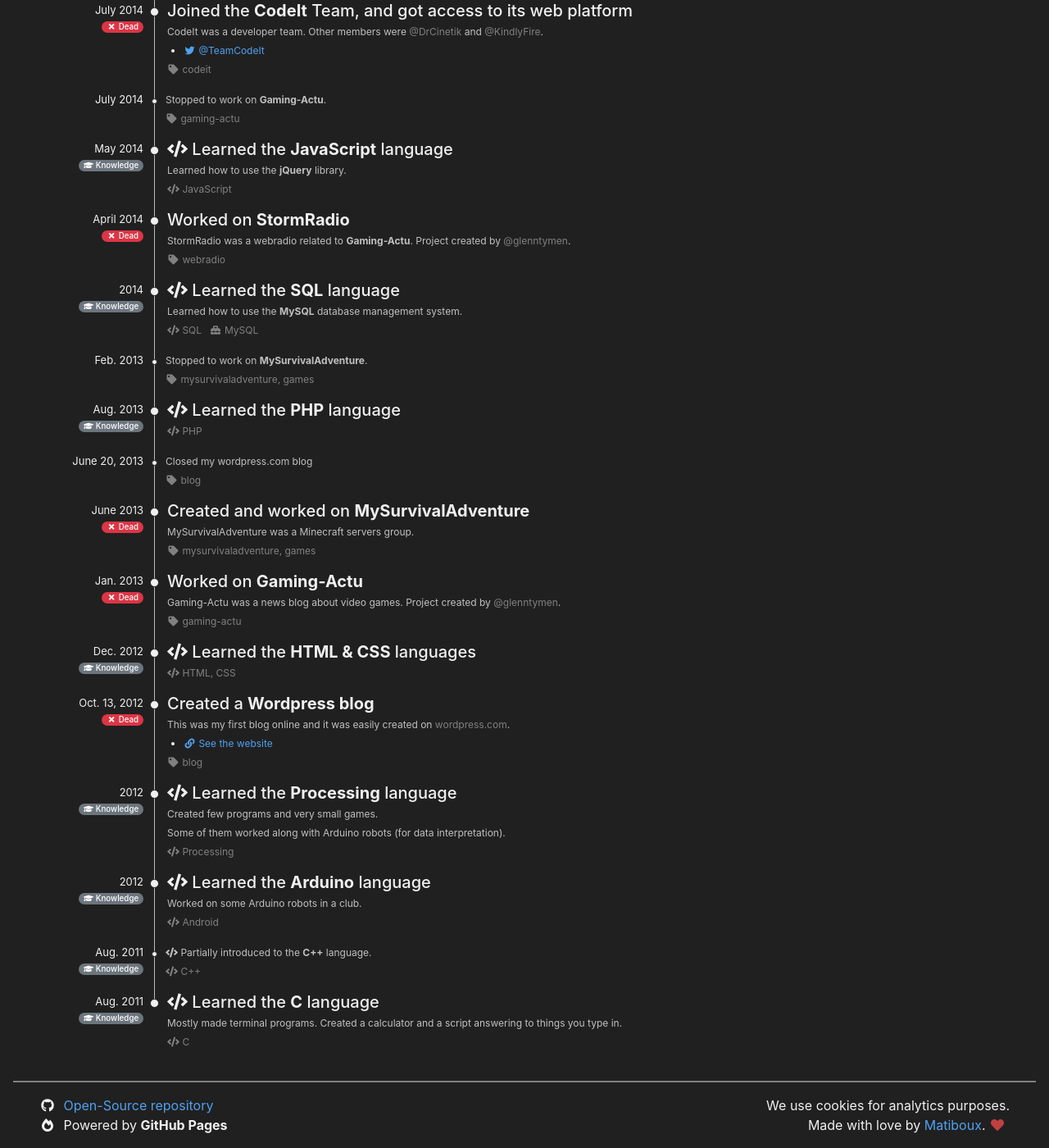
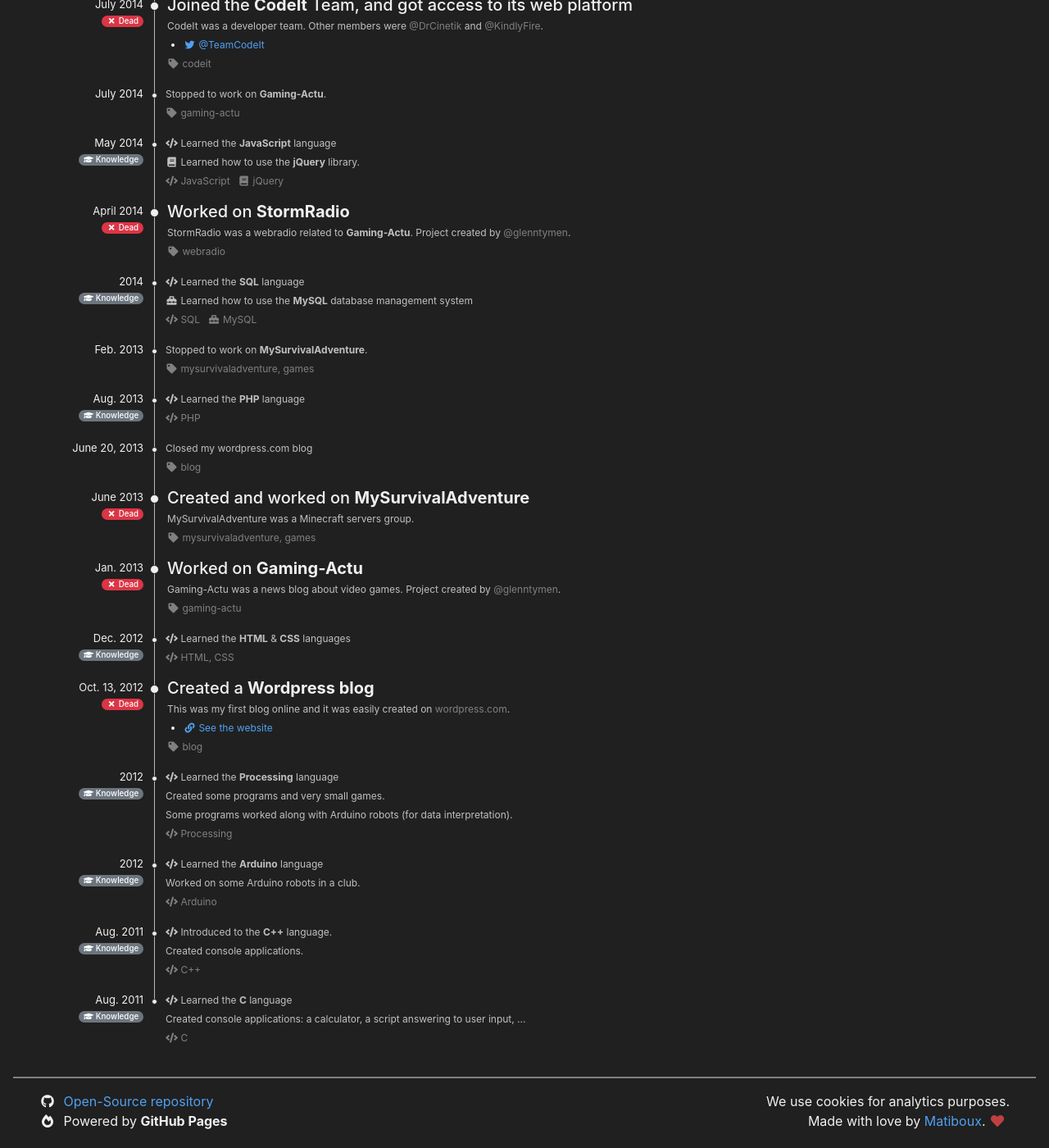
Before and after one commit to matiboux/matiboux.me, a Jekyll site: the page built from timeline.html, in a window 1280 px wide and 1400 px high, scrolled down 11350 px. Shown: the whole window at 82% size. Built offline with Jekyll 4.4.1, drawn with Linux system fonts in a browser that asks for light colours; nearby versions of some CDN libraries; some of the changed text lies outside the part shown.

Commit message:
Change all knowledge items in to the timeline to small items

```diff
--- a/_data/timeline.yml
+++ b/_data/timeline.yml
@@ -38,7 +38,7 @@
 
 - description:
   - <i class="fas fa-code fa-fw"></i> Continued to learn the <b>Java</b> language
-  - Used at EPITA for practicals and school projects.
+  - Studied at EPITA for practicals and school projects.
   date: April 6, 2020
   languages: [Java]
   category: knowledge
@@ -96,8 +96,9 @@
   category: school
   tags: [epita]
 
-- title: <i class="fas fa-code fa-fw"></i> Learned the <b>C++</b> language
-  description: Used at EPITA for practicals and school projects.
+- description:
+  - <i class="fas fa-code fa-fw"></i> Learned the <b>C++</b> language
+  - Studied at EPITA for practicals and school projects.
   date: Jan. 25, 2021
   languages: [C++]
   category: knowledge
@@ -111,11 +112,14 @@
   category: school
   tags: [epita]
 
-- description: <i class="fas fa-toolbox fa-fw"></i> Learned how to use the <b>PostgreSQL</b> database management system.
+- description:
+  - <i class="fas fa-toolbox fa-fw"></i> Learned how to use the <b>PostgreSQL</b> database management system
+  - Studied at EPITA for practicals.
   date: Jan. 5, 2021
   languages: [SQL]
   tools: [PostgreSQL]
   category: knowledge
+  tags: [epita]
 
 - title: Co-founded <b>2GETHER</b>, an association and Discord community
   description:
@@ -222,8 +226,9 @@
   date: March 30, 2019
   tags: [gaming, stats, csgo]
 
-- title: <i class="fas fa-toolbox fa-fw"></i> Learned to use <b>ElectronJS</b>
+- description: <i class="fas fa-toolbox fa-fw"></i> Learned to use <b>ElectronJS</b>
   date: March 19, 2019
+  languages: [JavaScript]
   tools: [ElectronJS]
   category: knowledge
 
@@ -245,12 +250,14 @@
   tools: [npm, GitHub Packages]
   category: knowledge
 
-- title: <i class="fas fa-toolbox fa-fw"></i> Learned to make native <b>Android apps</b>
-  description: Started to learn at Griffith College.
+- description:
+  - <i class="fas fa-toolbox fa-fw"></i> Learned to make native <b>Android apps</b>
+  - Started to learn at Griffith College.
   date: Feb. 10, 2020
   languages: [Java]
   tools: [Android Studio]
   category: knowledge
+  tags: [griffith]
 
 - description: Started developing <b>my first React Native app</b>.
   links:
@@ -279,21 +286,23 @@
   libraries: [Discord.js]
   tags: [project, first, discord, bot]
 
-- title: <i class="fas fa-book fa-fw"></i> Learned to use <b>Discord.js</b>
-  description: Used at Griffith College for practicals.
+- description:
+  - <i class="fas fa-book fa-fw"></i> Learned to use <b>Discord.js</b>
   date: Feb. 6, 2020
   languages: [JavaScript]
   tools: [Node.js]
   libraries: [Discord.js]
   category: knowledge
 
-- title: <i class="fas fa-code fa-fw"></i> Learned the <b>Java</b> language
-  description: Used at Griffith College for practicals.
+- description:
+  - <i class="fas fa-code fa-fw"></i> Learned the <b>Java</b> language
+  - Studied at Griffith College for practicals.
   date: Feb. 3, 2020
   languages: [Java]
   category: knowledge
+  tags: [griffith]
 
-- title: <i class="fas fa-toolbox fa-fw"></i> Learned to use <b>Docker</b>
+- description: <i class="fas fa-toolbox fa-fw"></i> Learned to use <b>Docker</b>
   date: Dec. 28, 2019
   tools: [Docker]
   category: knowledge
@@ -370,11 +379,13 @@
   date: Sept. 1, 2019
   tags: [project, showcase]
 
-- title: <i class="fas fa-code fa-fw"></i> Learned the <b>68000 Assembly</b> language
-  description: Started on my own, and studied later at school.
+- description:
+  - <i class="fas fa-code fa-fw"></i> Learned the <b>68000 Assembly</b> language
+  - Started on my own, and studied later at EPITA for practicals.
   date: July 28, 2019
   languages: [68000 Assembly]
   category: knowledge
+  tags: [epita]
 
 - description: Finished my internship at the <b>Grand Chancery of the Legion of Honor</b>.
   date: July 12, 2019
@@ -471,7 +482,7 @@
   date: May 25, 2019
   category: domain
 
-- description: <i class="fas fa-code fa-fw"></i> Introduced to the <b>Kotlin</b> language.
+- description: <i class="fas fa-code fa-fw"></i> Introduced to the <b>Kotlin</b> language
   date: May 22, 2019
   languages: [Kotlin]
   category: knowledge
@@ -524,11 +535,12 @@
   tags: [epita, mcq-parser]
 
 - description:
-  - <i class="fas fa-code fa-fw"></i> Started improving my knowledge of the <b>C</b> language.
-  - Used at EPITA for practicals and school projects.
+  - <i class="fas fa-code fa-fw"></i> Improved my knowledge of the <b>C</b> language
+  - Studied at EPITA for practicals and school projects.
   date: Feb. 7, 2019
   languages: [C]
   category: knowledge
+  tags: [epita]
 
 - title: Started working on <b>Blast</b>
   description: Blast is a video game made using Unity as part of a school assignment in a group project.
@@ -543,17 +555,21 @@
   tags: [epita, blast]
 
 
-- title: <i class="fas fa-code fa-fw"></i> Learned the <b>C#</b> language
-  description: Used at EPITA for practicals and school projects.
+- description:
+  - <i class="fas fa-code fa-fw"></i> Learned the <b>C#</b> language
+  - Studied at EPITA for practicals and school projects.
   date: Nov. 12, 2018
   languages: [C#]
   category: knowledge
+  tags: [epita]
 
-- title: <i class="fas fa-code fa-fw"></i> Learned the <b>Python</b> language
-  description: Used at EPITA for practicals.
+- description:
+  - <i class="fas fa-code fa-fw"></i> Learned the <b>Python</b> language
+  - Studied at EPITA for practicals and school projects.
   date: Nov. 2018
   languages: [Python]
   category: knowledge
+  tags: [epita]
 
 
 - title: Created the website for <b>matiboux.me</b>
@@ -579,11 +595,13 @@
   category: domain
 
 
-- title: <i class="fas fa-code fa-fw"></i> Learned the <b>OCaml</b> language
-  description: Used at EPITA for practicals.
+- description:
+  - <i class="fas fa-code fa-fw"></i> Learned the <b>OCaml</b> language
+  - Studied at EPITA for practicals.
   date: Sept. 10, 2018
   languages: [OCaml]
   category: knowledge
+  tags: [epita]
 
 - description:
   - "Passed the <b>TOEIC Mock Test</b>"
@@ -621,10 +639,12 @@
   date: July 6, 2018
   category: domain
 
-- title: <i class="fas fa-toolbox fa-fw"></i> Learned to use <b>Jekyll</b>
+- description:
+  - <i class="fas fa-toolbox fa-fw"></i> Learned to use <b>Jekyll</b>
+  - Used for deploying static websites with Github.
   date: July 6, 2018
   languages: [Liquid]
-  tools: [Jekyll]
+  tools: [Jekyll, Github]
   category: knowledge
 
 
@@ -1065,10 +1085,12 @@
   date: July 2014
   tags: [gaming-actu]
 
-- title: <i class="fas fa-code fa-fw"></i> Learned the <b>JavaScript</b> language
-  description: Learned how to use the <b>jQuery</b> library.
+- description:
+  - <i class="fas fa-code fa-fw"></i> Learned the <b>JavaScript</b> language
+  - <i class="fas fa-book fa-fw"></i> Learned how to use the <b>jQuery</b> library.
   date: May 2014
   languages: [JavaScript]
+  libraries: [jQuery]
   category: knowledge
 
 - title: Worked on <b>StormRadio</b>
@@ -1077,8 +1099,9 @@
   status: dead
   tags: [webradio]
 
-- title: <i class="fas fa-code fa-fw"></i> Learned the <b>SQL</b> language
-  description: Learned how to use the <b>MySQL</b> database management system.
+- description:
+  - <i class="fas fa-code fa-fw"></i> Learned the <b>SQL</b> language
+  - <i class="fas fa-toolbox fa-fw"></i> Learned how to use the <b>MySQL</b> database management system
   date: 2014
   languages: [SQL]
   tools: [MySQL]
@@ -1088,8 +1111,7 @@
   date: Feb. 2013
   tags: [mysurvivaladventure, games]
 
-- title: <i class="fas fa-code fa-fw"></i> Learned the <b>PHP</b> language
-  description:
+- description: <i class="fas fa-code fa-fw"></i> Learned the <b>PHP</b> language
   date: Aug. 2013
   languages: [PHP]
   category: knowledge
@@ -1110,7 +1132,7 @@
   status: dead
   tags: [gaming-actu]
 
-- title: <i class="fas fa-code fa-fw"></i> Learned the <b>HTML & CSS</b> languages
+- description: <i class="fas fa-code fa-fw"></i> Learned the <b>HTML</b> & <b>CSS</b> languages
   date: Dec. 2012
   languages: [HTML, CSS]
   category: knowledge
@@ -1124,27 +1146,31 @@
   status: dead
   tags: [blog]
 
-- title: <i class="fas fa-code fa-fw"></i> Learned the <b>Processing</b> language
-  description:
-  - Created few programs and very small games.
-  - Some of them worked along with Arduino robots (for data interpretation).
+- description:
+  - <i class="fas fa-code fa-fw"></i> Learned the <b>Processing</b> language
+  - Created some programs and very small games.
+  - Some programs worked along with Arduino robots (for data interpretation).
   date: 2012
   languages: [Processing]
   category: knowledge
 
-- title: <i class="fas fa-code fa-fw"></i> Learned the <b>Arduino</b> language
-  description: Worked on some Arduino robots in a club.
+- description:
+  - <i class="fas fa-code fa-fw"></i> Learned the <b>Arduino</b> language
+  - Worked on some Arduino robots in a club.
   date: 2012
-  languages: [Android]
+  languages: [Arduino]
   category: knowledge
 
-- description: <i class="fas fa-code fa-fw"></i> Partially introduced to the <b>C++</b> language.
+- description:
+  - <i class="fas fa-code fa-fw"></i> Introduced to the <b>C++</b> language.
+  - Created console applications.
   date: Aug. 2011
   languages: [C++]
   category: knowledge
 
-- title: <i class="fas fa-code fa-fw"></i> Learned the <b>C</b> language
-  description: Mostly made terminal programs. Created a calculator and a script answering to things you type in.
+- description:
+  - <i class="fas fa-code fa-fw"></i> Learned the <b>C</b> language
+  - "Created console applications: a calculator, a script answering to user input, ..."
   date: Aug. 2011
   languages: [C]
   category: knowledge
```
